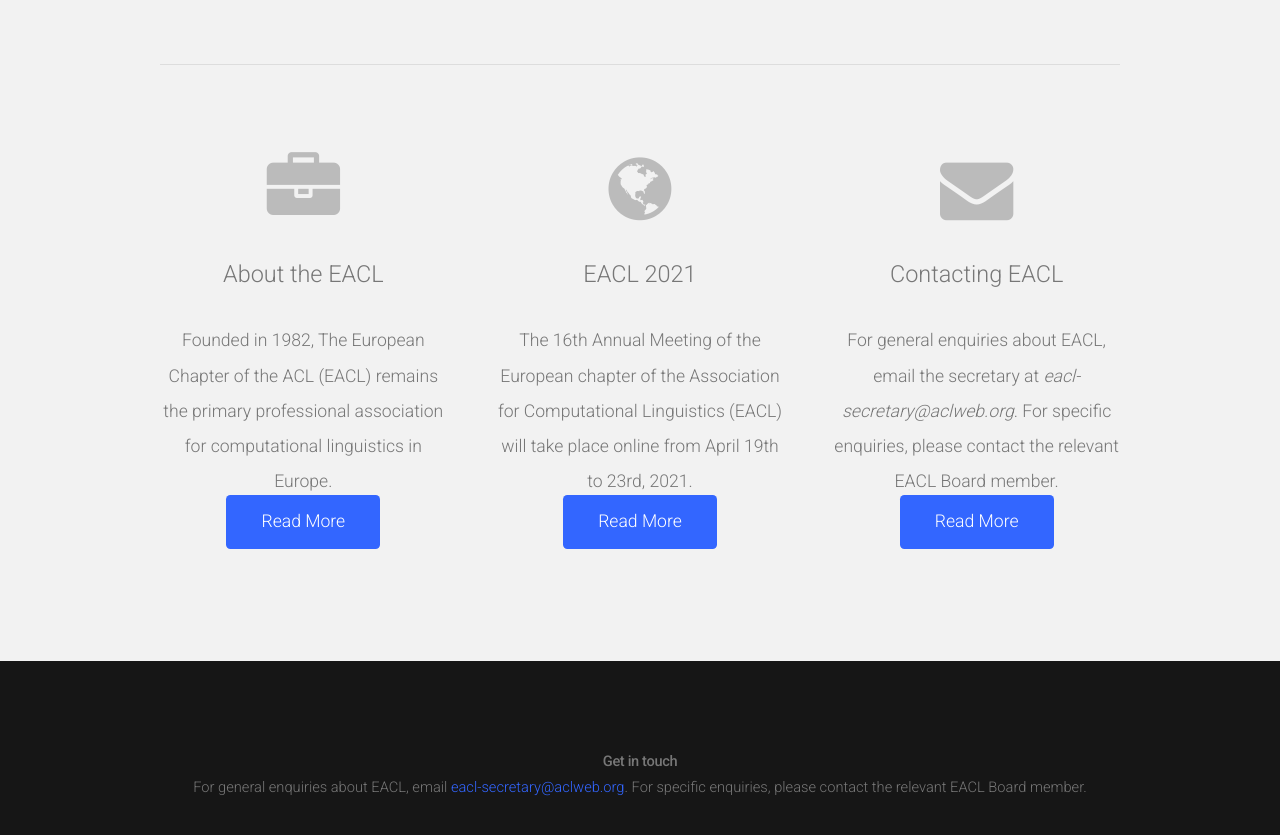
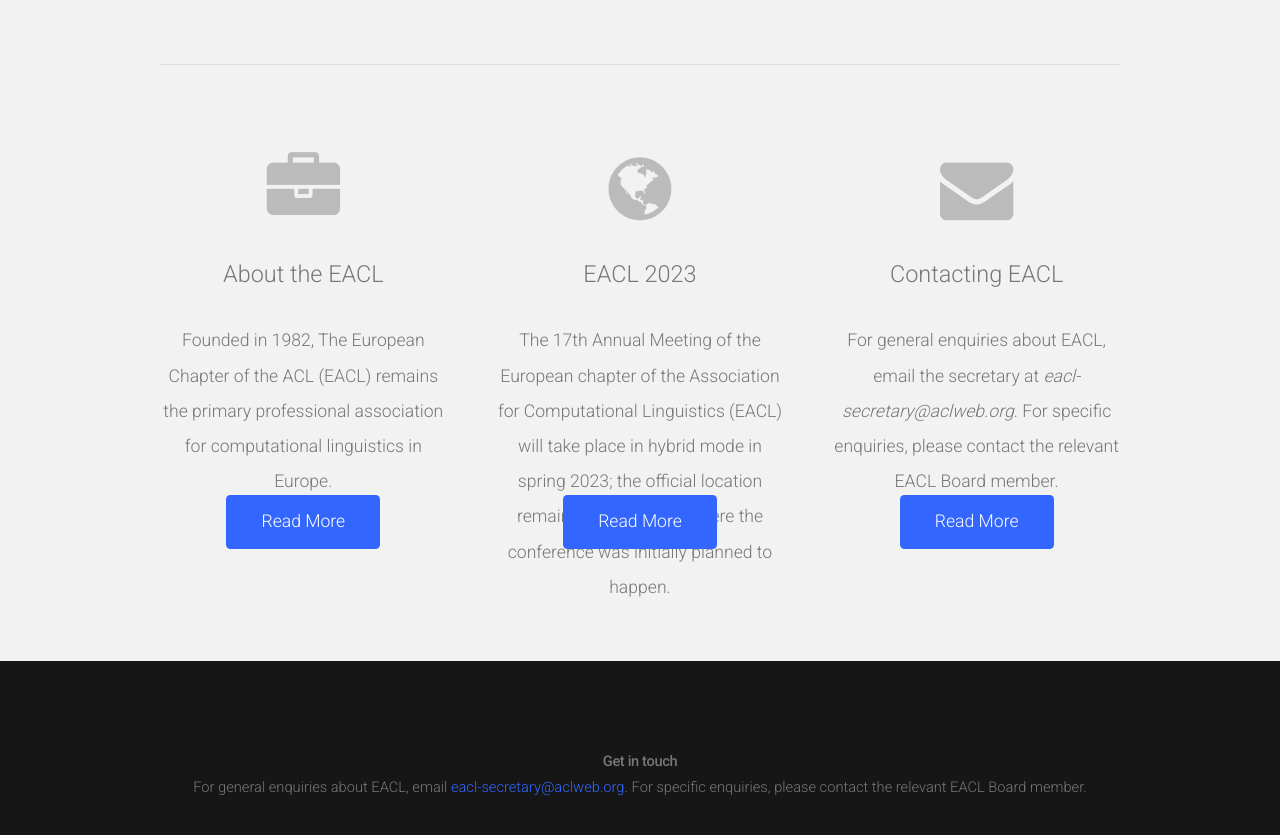
Before and after one commit to EaclWebmaster/EaclWebmaster.github.io, a Jekyll site: the page built from index.html, in a window 1280 px wide and 900 px high, scrolled down 488 px. Shown: the top 835 px of the window. Built offline with Jekyll 4.4.1, drawn with Linux system fonts in a browser that asks for light colours; nearby versions of some CDN libraries.

Commit message:
Updates
- Updated main page to show EACL 2023
- Updated past and upcoming conferences

```diff
--- a/conferences/sections/0_upcoming.html
+++ b/conferences/sections/0_upcoming.html
@@ -7,7 +7,7 @@
 {% assign headers = "Conference | Location" %}
 
 {% capture data %}
-<a href=https://2021.eacl.org/>EACL 2021</a> | Kyiv, Ukraine (held online)
+<a href="https://2023.eacl.org">EACL 2023</a> | Kyiv, Ukraine (hybrid)
 
 {% endcapture %}
 
--- a/general/sections/welcome.html
+++ b/general/sections/welcome.html
@@ -7,10 +7,10 @@
 
 <p>
 
-The European Chapter of the ACL (EACL) is the primary professional association for computational linguistics in Europe. It provides a number of services to its members and the community:
+The European Chapter of the <a href="https://www.aclweb.org/">ACL</a> (EACL) is the primary professional association for computational linguistics in Europe. It provides a number of services to its members and the community:
 
 <ul>
-     <li/> The conference. <a href="https://2021.eacl.org/">EACL 2021</a> is going to be held completely online due to COVID-19 (instead of Kyiv) from 19th to 23rd April 2021. From now onwards, the EACL conference will be organized yearly, except in years when ACL is in Europe, which happens every third year.
+     <li/> The conference. <a href="https://2021.eacl.org/">EACL 2023</a> will take place in hybrid mode in spring 2023; the official location remains Kyiv, Ukraine, where the conference was initially planned to happen.
      <li/> Support for educational initiatives in the field -- for example, EACL-sponsored courses at ESSLLI summer  schools and student grants for selected Computational Linguistics events.
 </ul>
 
--- a/index.html
+++ b/index.html
@@ -29,15 +29,15 @@
 			<section class="4u">
 				<div class="featured-item">
 				<div class="featured-item-pennant">
-					<a href="https://2021.eacl.org/">
+					<a href="https://2023.eacl.org/">
 						<span class="pennant"><span class="fa fa-globe"></span></span>
-						<h3 class="featured-item-header">EACL 2021</h3>
+						<h3 class="featured-item-header">EACL 2023</h3>
 					</a>
 				</div>
 				<div class="featured-item-text">
-					<p>The 16th Annual Meeting of the European chapter of the Association for Computational Linguistics (EACL) will take place online from April 19th to 23rd, 2021.</p>
+					<p>The 17th Annual Meeting of the European chapter of the Association for Computational Linguistics (EACL) will take place in hybrid mode in spring 2023; the official location remains Kyiv, Ukraine, where the conference was initially planned to happen.</p>
 				</div>
-				<a href="https://2021.eacl.org/" class="button button-style1">Read More</a>
+				<a href="https://2023.eacl.org/" class="button button-style1">Read More</a>
 				</div>
 			</section>
 			<section class="4u">
```
Also changed, not shown: conferences/sections/0_previous.html (+6 -3 lines).
